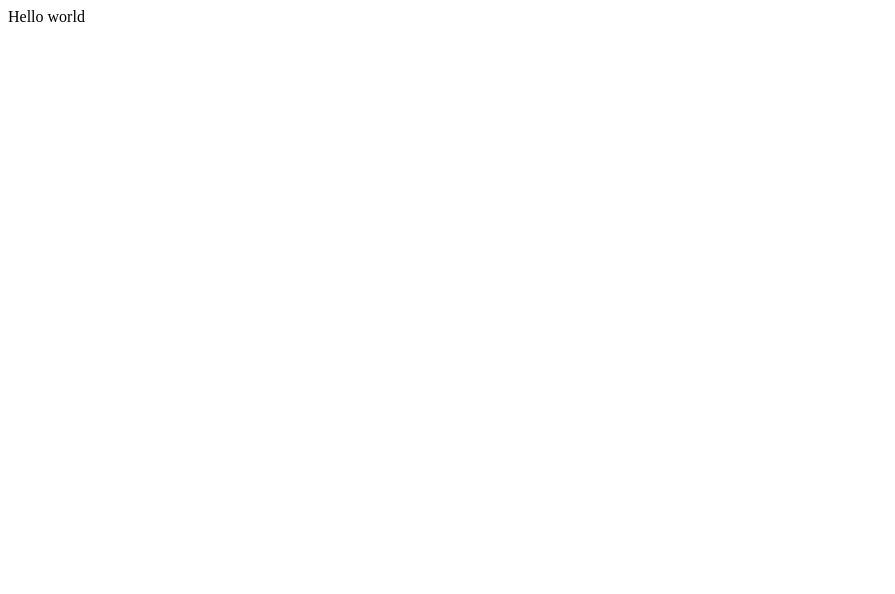
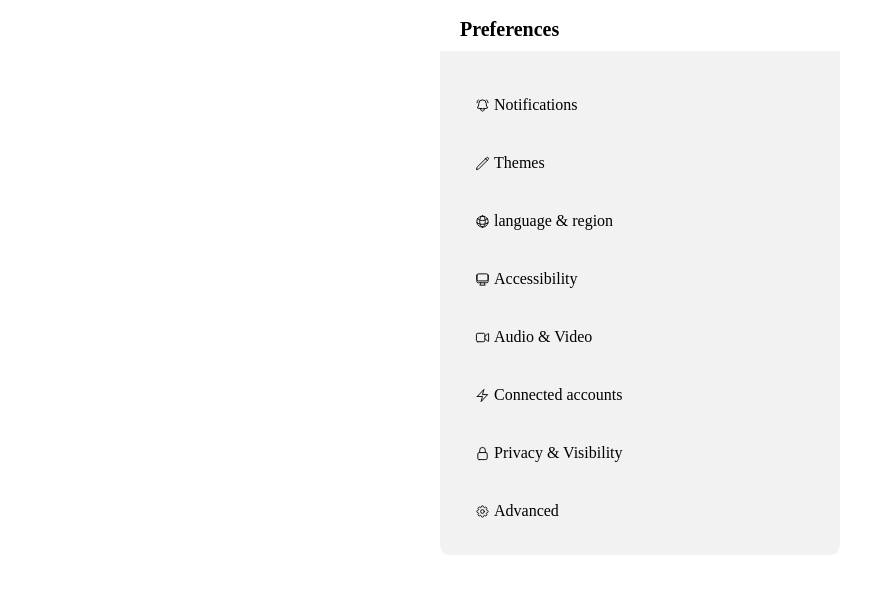
Before and after one commit to scheetae/html-practice, a plain HTML site: page menu/index.html in a window 1280 px wide. Shown: the whole page, without its empty margins (0-895 px from the left). Drawn offline with Linux system fonts and the light colour scheme.

Commit message:
tache de creation de menu ok

```diff
--- a/menu/index.html
+++ b/menu/index.html
@@ -1,11 +1,82 @@
 <!DOCTYPE html>
 <html lang="en">
+
 <head>
   <meta charset="UTF-8">
   <meta name="viewport" content="width=device-width, initial-scale=1.0">
   <title>Un Cool Menu</title>
+  <link rel="stylesheet" href="./style.css">
 </head>
+
 <body>
-  <div>Hello world</div>
+  <section>
+    <span class="header">Preferences</span>
+    <div>
+      <span>
+        <svg xmlns="http://www.w3.org/2000/svg" fill="none" viewBox="0 0 24 24" stroke-width="1.5" stroke="currentColor"
+          class="w-6 h-6">
+          <path stroke-linecap="round" stroke-linejoin="round"
+            d="M14.857 17.082a23.848 23.848 0 005.454-1.31A8.967 8.967 0 0118 9.75v-.7V9A6 6 0 006 9v.75a8.967 8.967 0 01-2.312 6.022c1.733.64 3.56 1.085 5.455 1.31m5.714 0a24.255 24.255 0 01-5.714 0m5.714 0a3 3 0 11-5.714 0M3.124 7.5A8.969 8.969 0 015.292 3m13.416 0a8.969 8.969 0 012.168 4.5" />
+        </svg>
+
+        Notifications</span>
+      <span>
+        <svg xmlns="http://www.w3.org/2000/svg" fill="none" viewBox="0 0 24 24" stroke-width="1.5" stroke="currentColor"
+          class="w-6 h-6">
+          <path stroke-linecap="round" stroke-linejoin="round"
+            d="M16.862 4.487l1.687-1.688a1.875 1.875 0 112.652 2.652L6.832 19.82a4.5 4.5 0 01-1.897 1.13l-2.685.8.8-2.685a4.5 4.5 0 011.13-1.897L16.863 4.487zm0 0L19.5 7.125" />
+        </svg>
+
+        Themes</span>
+      <span>
+        <svg xmlns="http://www.w3.org/2000/svg" fill="none" viewBox="0 0 24 24" stroke-width="1.5" stroke="currentColor"
+          class="w-6 h-6">
+          <path stroke-linecap="round" stroke-linejoin="round"
+            d="M12 21a9.004 9.004 0 008.716-6.747M12 21a9.004 9.004 0 01-8.716-6.747M12 21c2.485 0 4.5-4.03 4.5-9S14.485 3 12 3m0 18c-2.485 0-4.5-4.03-4.5-9S9.515 3 12 3m0 0a8.997 8.997 0 017.843 4.582M12 3a8.997 8.997 0 00-7.843 4.582m15.686 0A11.953 11.953 0 0112 10.5c-2.998 0-5.74-1.1-7.843-2.918m15.686 0A8.959 8.959 0 0121 12c0 .778-.099 1.533-.284 2.253m0 0A17.919 17.919 0 0112 16.5c-3.162 0-6.133-.815-8.716-2.247m0 0A9.015 9.015 0 013 12c0-1.605.42-3.113 1.157-4.418" />
+        </svg>
+        language & region</span>
+      <span>
+        <svg xmlns="http://www.w3.org/2000/svg" fill="none" viewBox="0 0 24 24" stroke-width="1.5" stroke="currentColor"
+          class="w-6 h-6">
+          <path stroke-linecap="round" stroke-linejoin="round"
+            d="M9 17.25v1.007a3 3 0 01-.879 2.122L7.5 21h9l-.621-.621A3 3 0 0115 18.257V17.25m6-12V15a2.25 2.25 0 01-2.25 2.25H5.25A2.25 2.25 0 013 15V5.25m18 0A2.25 2.25 0 0018.75 3H5.25A2.25 2.25 0 003 5.25m18 0V12a2.25 2.25 0 01-2.25 2.25H5.25A2.25 2.25 0 013 12V5.25" />
+        </svg>
+
+        Accessibility</span>
+      <span>
+        <svg xmlns="http://www.w3.org/2000/svg" fill="none" viewBox="0 0 24 24" stroke-width="1.5" stroke="currentColor"
+          class="w-6 h-6">
+          <path stroke-linecap="round"
+            d="M15.75 10.5l4.72-4.72a.75.75 0 011.28.53v11.38a.75.75 0 01-1.28.53l-4.72-4.72M4.5 18.75h9a2.25 2.25 0 002.25-2.25v-9a2.25 2.25 0 00-2.25-2.25h-9A2.25 2.25 0 002.25 7.5v9a2.25 2.25 0 002.25 2.25z" />
+        </svg>
+        Audio & Video</span>
+      <span>
+        <svg xmlns="http://www.w3.org/2000/svg" fill="none" viewBox="0 0 24 24" stroke-width="1.5" stroke="currentColor"
+          class="w-6 h-6">
+          <path stroke-linecap="round" stroke-linejoin="round"
+            d="M3.75 13.5l10.5-11.25L12 10.5h8.25L9.75 21.75 12 13.5H3.75z" />
+        </svg>
+
+        Connected accounts</span>
+      <span>
+        <svg xmlns="http://www.w3.org/2000/svg" fill="none" viewBox="0 0 24 24" stroke-width="1.5" stroke="currentColor"
+          class="w-6 h-6">
+          <path stroke-linecap="round" stroke-linejoin="round"
+            d="M16.5 10.5V6.75a4.5 4.5 0 10-9 0v3.75m-.75 11.25h10.5a2.25 2.25 0 002.25-2.25v-6.75a2.25 2.25 0 00-2.25-2.25H6.75a2.25 2.25 0 00-2.25 2.25v6.75a2.25 2.25 0 002.25 2.25z" />
+        </svg>
+
+        Privacy & Visibility</span>
+      <span>
+        <svg xmlns="http://www.w3.org/2000/svg" fill="none" viewBox="0 0 24 24" stroke-width="1.5" stroke="currentColor"
+          class="w-6 h-6">
+          <path stroke-linecap="round" stroke-linejoin="round"
+            d="M10.343 3.94c.09-.542.56-.94 1.11-.94h1.093c.55 0 1.02.398 1.11.94l.149.894c.07.424.384.764.78.93.398.164.855.142 1.205-.108l.737-.527a1.125 1.125 0 011.45.12l.773.774c.39.389.44 1.002.12 1.45l-.527.737c-.25.35-.272.806-.107 1.204.165.397.505.71.93.78l.893.15c.543.09.94.56.94 1.109v1.094c0 .55-.397 1.02-.94 1.11l-.893.149c-.425.07-.765.383-.93.78-.165.398-.143.854.107 1.204l.527.738c.32.447.269 1.06-.12 1.45l-.774.773a1.125 1.125 0 01-1.449.12l-.738-.527c-.35-.25-.806-.272-1.203-.107-.397.165-.71.505-.781.929l-.149.894c-.09.542-.56.94-1.11.94h-1.094c-.55 0-1.019-.398-1.11-.94l-.148-.894c-.071-.424-.384-.764-.781-.93-.398-.164-.854-.142-1.204.108l-.738.527c-.447.32-1.06.269-1.45-.12l-.773-.774a1.125 1.125 0 01-.12-1.45l.527-.737c.25-.35.273-.806.108-1.204-.165-.397-.505-.71-.93-.78l-.894-.15c-.542-.09-.94-.56-.94-1.109v-1.094c0-.55.398-1.02.94-1.11l.894-.149c.424-.07.765-.383.93-.78.165-.398.143-.854-.107-1.204l-.527-.738a1.125 1.125 0 01.12-1.45l.773-.773a1.125 1.125 0 011.45-.12l.737.527c.35.25.807.272 1.204.107.397-.165.71-.505.78-.929l.15-.894z" />
+          <path stroke-linecap="round" stroke-linejoin="round" d="M15 12a3 3 0 11-6 0 3 3 0 016 0z" />
+        </svg>
+
+        Advanced</span>
+    </div>
+  </section>
 </body>
+
 </html>
--- /dev/null
+++ b/menu/style.css
@@ -0,0 +1,42 @@
+section {
+  display: flex;
+  flex-direction: column;
+  gap: 10px;
+  background-color: #f2f2f2;
+  border-radius: 2%;
+  width: 400px;
+  margin: auto;
+}
+
+div {
+  padding: 20px;
+  display: flex;
+  flex-direction: column;
+  gap: 10px;
+}
+
+.header {
+  background-color: #fff;
+  padding: 10px 20px;
+  font-size:20px;
+  font-weight: 600;
+}
+
+span {
+  padding: 15px;
+  cursor: pointer;
+  display: flex;
+  gap:4px;
+  align-items: center;
+}
+
+span:not(.header):hover {
+  border-radius: 15px;
+  background-color: white;
+  box-shadow: 1px 2px 5px gray;
+  transition: all 0.5s;
+}
+svg{
+  width: 15px;
+  height: 15px;
+}
```
